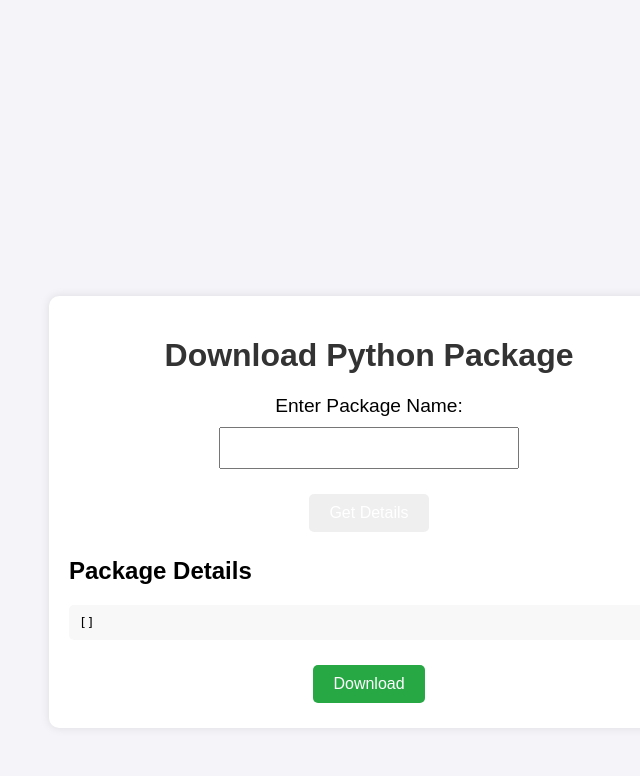
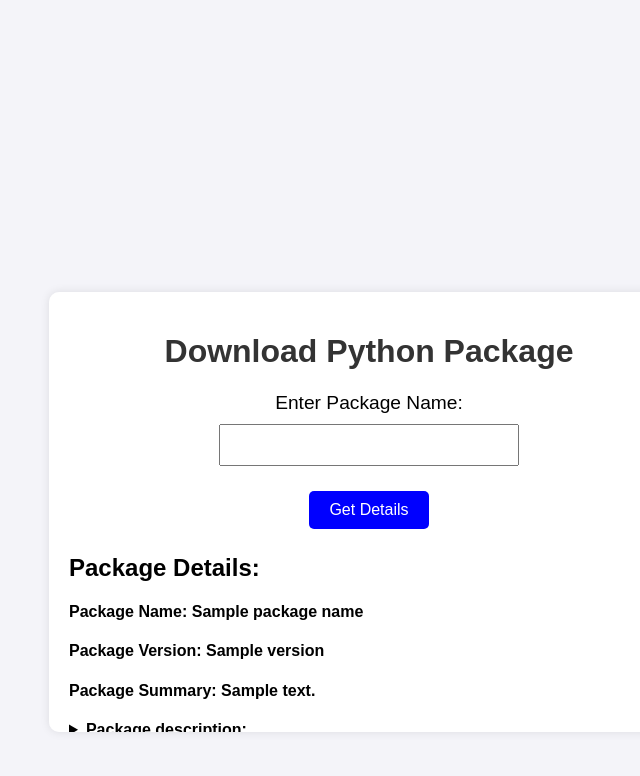
Before and after one commit to SolitudePy/pypidownload, a Flask app: template src/app/main/templates/index.html in a window 1280 px wide. Shown: the top 776 px of the page, without its empty margins (271-911 px from the left). Run offline with Flask 3, Linux system fonts and the light colour scheme; the template is opened without the code that fills it: most values are stand-ins (such as "Sample title", 1, 10 or a date in 2020).

Commit message:
add package details and fix zip name and a bit of css

```diff
--- a/src/app/main/templates/index.html
+++ b/src/app/main/templates/index.html
@@ -3,6 +3,7 @@
 <head>
     <meta charset="UTF-8">
     <meta name="viewport" content="width=device-width, initial-scale=1.0">
+    <script src="https://cdn.jsdelivr.net/npm/marked/marked.min.js"></script>
     <title>Download Python Package</title>
     <link rel="stylesheet" href="{{ url_for('static', filename='style.css') }}">
 </head>
@@ -16,7 +17,20 @@
         </form>
         {% if package_details %}
         <div class="package-details">
-            <h2>Package Details</h2>
+            <h2>Package Details:</h2>
+            <h4>Package Name: {{ package_name }}</h4>
+            <h4>Package Version: {{ package_details.version }}</h4>
+            <h4>Package Summary: {{ package_details.summary }}</h4>
+            <details>
+                <summary><b>Package description:</b></summary>
+                <div id="markdown-content"></div>
+            </details>
+            <h4>Package License:</h4>
+            <ul>
+                {% for Lic in package_details.classifiers.License %}
+                  <li>{{ Lic }}</li>
+                {% endfor %}
+              </ul>
             <pre>{{ package_details | tojson }}</pre>
             <form action="/" method="post" style="margin-top: 20px;">
                 <input type="hidden" name="package_name" value="{{ package_name }}">
@@ -25,5 +39,26 @@
         </div>
         {% endif %}
     </div>
+    {% set escaped_content = package_details.description | replace('`','\\`') %}
+    <script>
+        //document.addEventListener('DOMContentLoaded', function() {
+        // Example Markdown content
+        var markdownText = `
+            {{ escaped_content | safe }}
+        `;
+
+        console.log("Markdown content:", markdownText);
+        // Check if marked function is available
+        if (typeof marked === 'object') {
+            // Convert Markdown to HTML using Marked
+            var html = marked.parse(markdownText);
+
+            // Insert the HTML into the designated element
+            document.getElementById('markdown-content').innerHTML = html;
+        } else {
+            console.log('marked function not found!');
+        }
+    //});
+    </script>
 </body>
 </html>
--- a/src/app/static/style.css
+++ b/src/app/static/style.css
@@ -16,6 +16,9 @@
     text-align: center;
     max-width: 600px;
     width: 100%;
+
+    overflow-y: auto;
+    max-height: 400px;
 }
 
 h1 {
@@ -50,6 +53,7 @@
     border-radius: 5px;
     cursor: pointer;
     margin: 5px;
+    background-color: blue;
 }
 
 .download-btn {
@@ -66,8 +70,14 @@
 }
 
 pre {
-    background-color: #f8f8f8;
+    background-color: #d7d7d7;
     padding: 10px;
     border-radius: 5px;
     overflow-x: auto;
 }
+
+
+/* #markdown-content {
+    height: 100%;
+    overflow-y: scroll;
+} */
```
Also changed, not shown: src/app/main/routes.py (+7 -2 lines).
